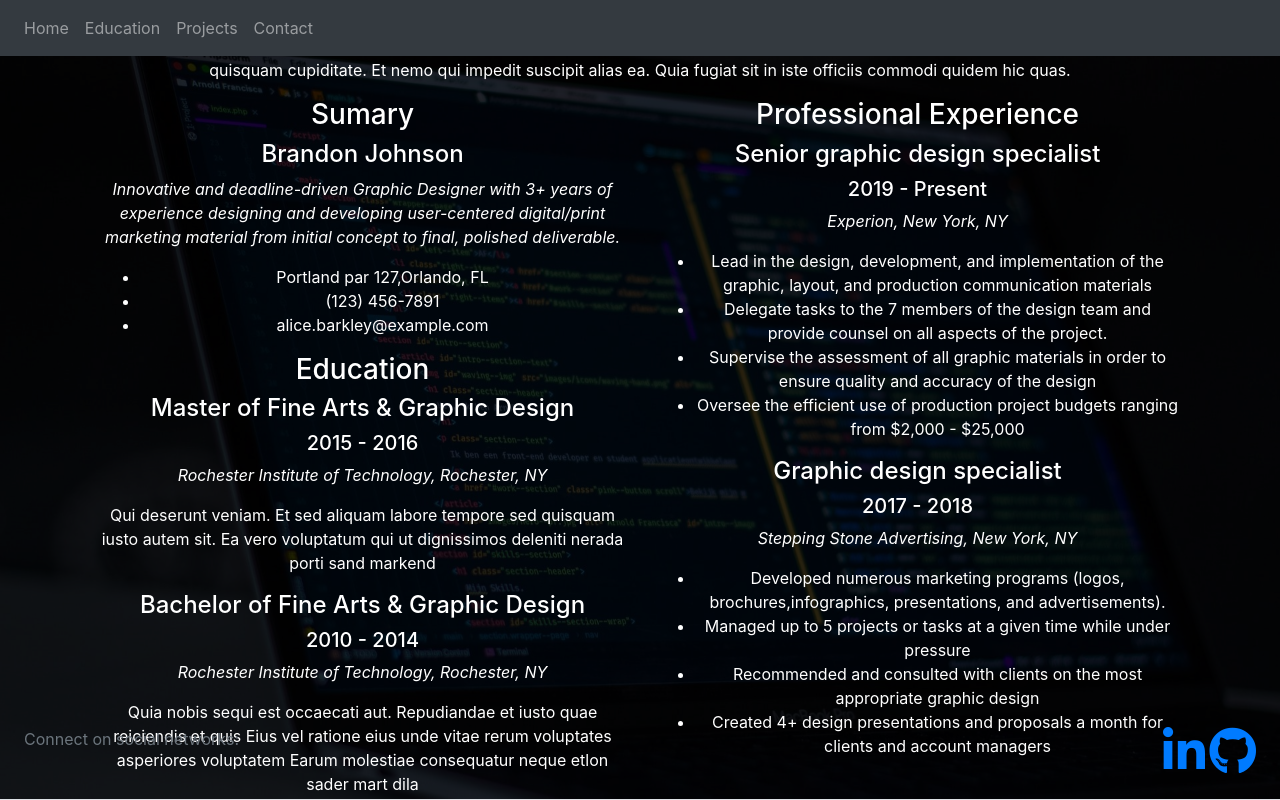
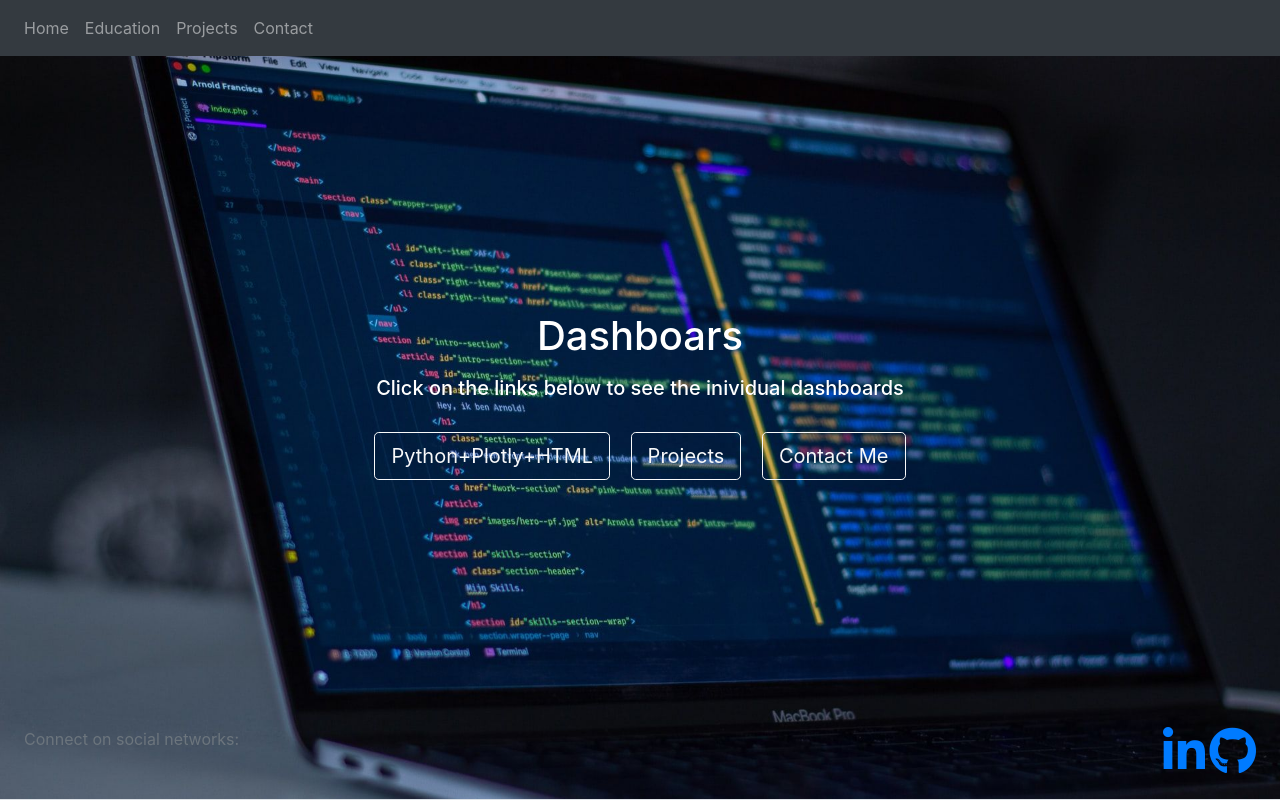
Before and after one commit to hami987/MyWebsite, a Flask app: page /projects in a window 1280 px wide. Run offline with Flask 2, Linux system fonts and the light colour scheme; some libraries are stand-ins or nearby versions.

Commit message:
Adding dashboards

```diff
--- /dev/null
+++ b/website/data_analysis.py
@@ -0,0 +1,48 @@
+import numpy as np
+import matplotlib.pyplot as plt
+import pandas as pd
+import plotly.express as px
+import plotly.graph_objects as go
+from plotly.subplots import make_subplots
+
+figurestoshow = []
+# Cleaning Data
+def transportationDataVis(data_path):
+    dataset = pd.read_csv(data_path)
+    pd.set_option('display.max_columns', None)
+    dataset = dataset.dropna(axis=0,how="all")
+    dataset = dataset.drop_duplicates(subset=["Period and Financial year"], keep="first")
+
+    # Long-to-wide conversion for plotting
+    dataset = dataset.reset_index()
+    dataset = pd.melt(dataset, id_vars='Period and Financial year', value_vars=['Bus journeys (m)', 'Underground journeys (m)', 'DLR Journeys (m)',"Tram Journeys (m)","Overground Journeys (m)","Emirates Airline Journeys (m)"])
+
+    # Building Plots
+
+    line_plot = px.line(dataset, x="Period and Financial year",y="value",color="variable",
+                        title="Usage of transportation modes per Month",
+                        labels={"value":"Passengers", "Period and Financial year":"Year / Month",
+                                "variable":"Mode of Transportation"})#, barmode="group")
+    line_plot.update_layout(
+        title={
+            'y':0.9,
+            'x':0.5,
+            'xanchor': 'center',
+            'yanchor': 'top'})
+    #line_plot.show()
+    figurestoshow.append(line_plot)
+
+    pie_chart = px.pie(dataset,names="variable",values="value",
+                       title="Usage of transportation modes per Month",
+                       labels={"value": "Passengers", "Period and Financial year": "Year / Month",
+                               "variable": "Mode of Transportation"}
+                       )
+    pie_chart.update_layout(
+        title={
+            'y':0.9,
+            'x':0.5,
+            'xanchor': 'center',
+            'yanchor': 'top'})
+    #pie_chart.show()
+    figurestoshow.append(pie_chart)
+    return figurestoshow
--- a/website/templates/projects.html
+++ b/website/templates/projects.html
@@ -44,76 +44,16 @@
 
 <header>
     <!-- Background image -->
-    <div id="intro" class="bg-image shadow-2-strong">
-      <div class="mask" style="background-color: rgba(0, 0, 0, 0.8);">
+    <div id="intro" class="bg-image">
         <div class="container d-flex align-items-center justify-content-center text-center h-100">
-          <section id="resume" class="resume">
-          <div class="container" data-aos="fade-up">
-
-            <div class="section-title">
-              <h2>Projects</h2>
-              <p>Magnam dolores commodi suscipit. Necessitatibus eius consequatur ex aliquid fuga eum quidem. Sit sint consectetur velit. Quisquam quos quisquam cupiditate. Et nemo qui impedit suscipit alias ea. Quia fugiat sit in iste officiis commodi quidem hic quas.</p>
-            </div>
-
-            <div class="row">
-              <div class="col-lg-6">
-                <h3 class="resume-title">Sumary</h3>
-                <div class="resume-item pb-0">
-                  <h4>Brandon Johnson</h4>
-                  <p><em>Innovative and deadline-driven Graphic Designer with 3+ years of experience designing and developing user-centered digital/print marketing material from initial concept to final, polished deliverable.</em></p>
-                  <ul>
-                    <li>Portland par 127,Orlando, FL</li>
-                    <li>(123) 456-7891</li>
-                    <li>alice.barkley@example.com</li>
-                  </ul>
-                </div>
-
-                <h3 class="resume-title">Education</h3>
-                <div class="resume-item">
-                  <h4>Master of Fine Arts &amp; Graphic Design</h4>
-                  <h5>2015 - 2016</h5>
-                  <p><em>Rochester Institute of Technology, Rochester, NY</em></p>
-                  <p>Qui deserunt veniam. Et sed aliquam labore tempore sed quisquam iusto autem sit. Ea vero voluptatum qui ut dignissimos deleniti nerada porti sand markend</p>
-                </div>
-                <div class="resume-item">
-                  <h4>Bachelor of Fine Arts &amp; Graphic Design</h4>
-                  <h5>2010 - 2014</h5>
-                  <p><em>Rochester Institute of Technology, Rochester, NY</em></p>
-                  <p>Quia nobis sequi est occaecati aut. Repudiandae et iusto quae reiciendis et quis Eius vel ratione eius unde vitae rerum voluptates asperiores voluptatem Earum molestiae consequatur neque etlon sader mart dila</p>
-                </div>
-              </div>
-              <div class="col-lg-6">
-                <h3 class="resume-title">Professional Experience</h3>
-                <div class="resume-item">
-                  <h4>Senior graphic design specialist</h4>
-                  <h5>2019 - Present</h5>
-                  <p><em>Experion, New York, NY </em></p>
-                  <ul>
-                    <li>Lead in the design, development, and implementation of the graphic, layout, and production communication materials</li>
-                    <li>Delegate tasks to the 7 members of the design team and provide counsel on all aspects of the project. </li>
-                    <li>Supervise the assessment of all graphic materials in order to ensure quality and accuracy of the design</li>
-                    <li>Oversee the efficient use of production project budgets ranging from $2,000 - $25,000</li>
-                  </ul>
-                </div>
-                <div class="resume-item">
-                  <h4>Graphic design specialist</h4>
-                  <h5>2017 - 2018</h5>
-                  <p><em>Stepping Stone Advertising, New York, NY</em></p>
-                  <ul>
-                    <li>Developed numerous marketing programs (logos, brochures,infographics, presentations, and advertisements).</li>
-                    <li>Managed up to 5 projects or tasks at a given time while under pressure</li>
-                    <li>Recommended and consulted with clients on the most appropriate graphic design</li>
-                    <li>Created 4+ design presentations and proposals a month for clients and account managers</li>
-                  </ul>
-                </div>
-              </div>
-            </div>
-
-          </div>
-        </section><!-- End Resume Section -->
+          <div class="text-white">
+            <h1 class="mb-3">Dashboars</h1>
+            <h5 class="mb-4">Click on the links below to see the inividual dashboards</h5>
+            <a class="btn btn-outline-light btn-lg m-2" href={{url_for("views.dashboard_python")}} role="button">Python+Plotly+HTML</a>
+            <a class="btn btn-outline-light btn-lg m-2" href="/projects" role="button">Projects</a>
+              <a class="btn btn-outline-light btn-lg m-2" href="/contact" role="button">Contact Me</a>
           </div>
         </div>
-    </div>
     </div>
     <!-- Background image -->
 </header>
--- a/website/views.py
+++ b/website/views.py
@@ -1,9 +1,13 @@
+import os.path
+import json
 from flask import jsonify,Blueprint, render_template, request,\
     flash, redirect, url_for, send_from_directory, Response, send_file,Markup, session
 from flask_login import login_required, current_user
 from website import db, mail
+import plotly
 from forms import ContactForm
 from flask_mail import Message
+from data_analysis import transportationDataVis
 
 views = Blueprint('views', __name__)
 
@@ -44,3 +48,10 @@
             return render_template('contact.html', form=form)
     elif request.method == 'GET':
         return render_template('contact.html', form=form)
+
+@views.route("/dashboard_python",methods=["GET"])
+def dashboard_python():
+    figures = transportationDataVis("website/datasets/tfl-journeys-type.csv")
+    line_plt = json.dumps(figures[0], cls=plotly.utils.PlotlyJSONEncoder)
+    pie_chart = json.dumps(figures[1], cls=plotly.utils.PlotlyJSONEncoder)
+    return render_template("Charts.html", line_plot=line_plt, pie_chart=pie_chart)
```
Also changed, not shown: website/templates/Charts.html (added, +33 -0 lines), 1 other file.
